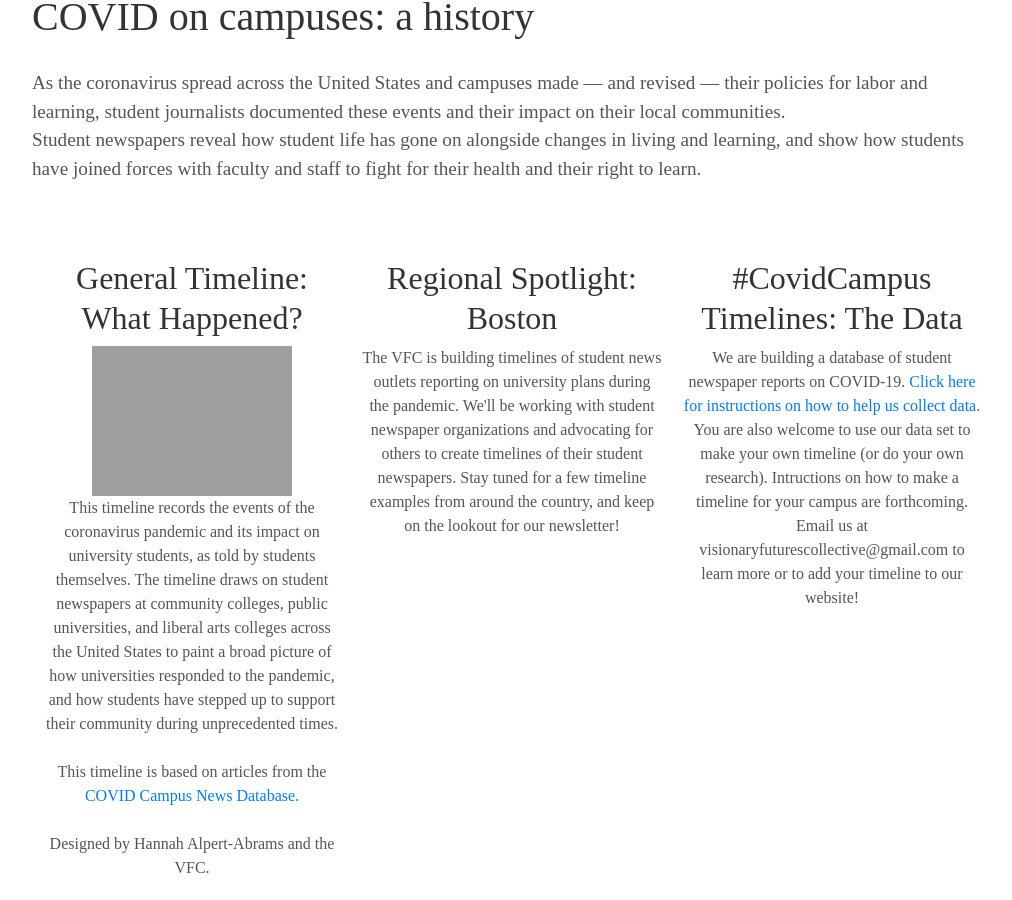
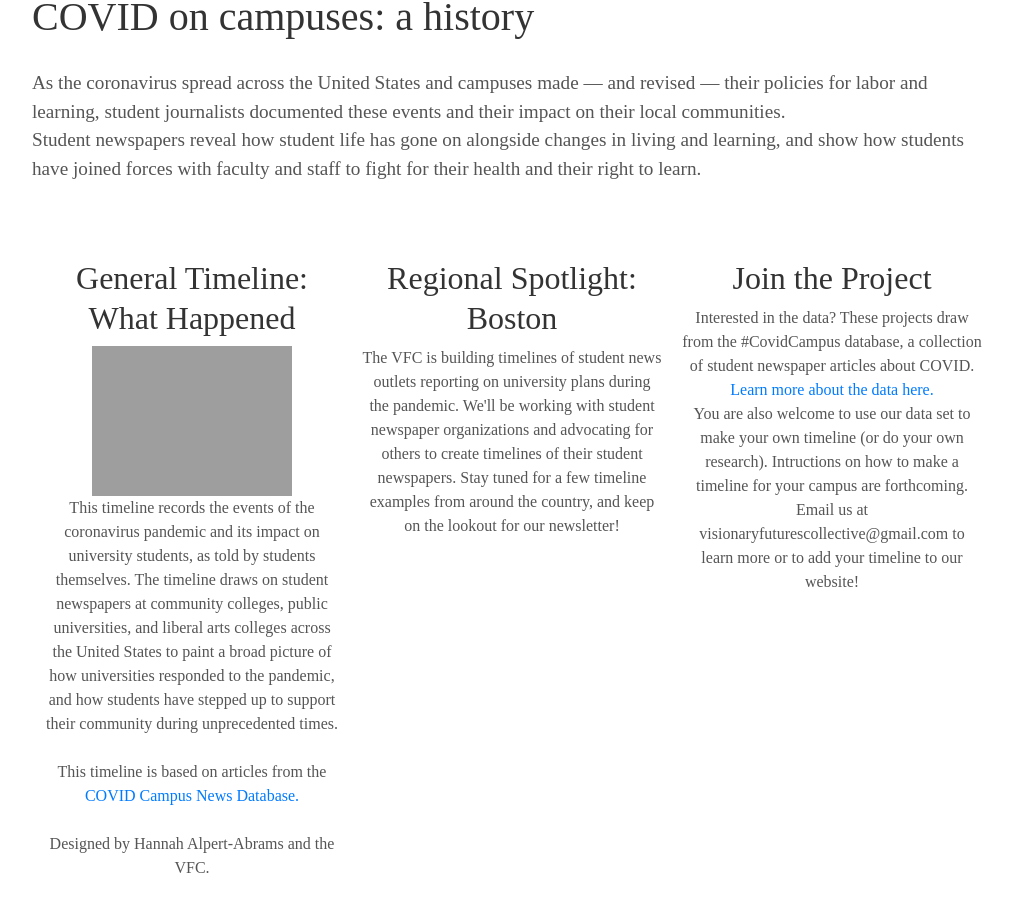
Before and after one commit to visionary-futures-collective/covid19, a Jekyll site: the page built from timeline.md, in a window 1280 px wide and 900 px high, scrolled down 1064 px. Shown: the whole window, without its empty margins (128-1140 px from the left). Built offline with Jekyll 4.4.1, drawn with Linux system fonts in a browser that asks for light colours; some web fonts are replaced.

Commit message:
updating text

```diff
--- a/timeline.md
+++ b/timeline.md
@@ -9,19 +9,19 @@ Student newspapers reveal how student life has gone on alongside changes in livi
 
 <div class="user">
   <div class="tech">
-    <h2>General Timeline: What Happened?</h2>
+    <h2>General Timeline:<br> What Happened</h2>
     	<p><a href="https://cdn.knightlab.com/libs/timeline3/latest/embed/index.html?source=12Q9u23GJuYgKOqNtnYbdhWGmXkdx-Um-Xx05Xj_rVgY&font=Default&lang=en&start_at_end=false&initial_zoom=2&height=650"><img src="https://visionary-futures-collective.github.io/covid19/img/vfc.timeline.wh.png" alt="CovidCampus timeline screenshot" height="150"></a></p>
     	<p>This timeline records the events of the coronavirus pandemic and its impact on university students, as told by students themselves. The timeline draws on student newspapers at community colleges, public universities, and liberal arts colleges across the United States to paint a broad picture of how universities responded to the pandemic, and how students have stepped up to support their community during unprecedented times.<br><br>
     	This timeline is based on articles from the <a href="https://docs.google.com/document/d/1R9XvbssNDxQ1xV8xWM83mjrf-BIRWuGfvCpm5dB-UzA/edit?usp=sharing"> COVID Campus News Database.</a> <br><br>
     	Designed by Hannah Alpert-Abrams and the VFC. </p>
   </div>
   <div class="tech">
-    <h2>Regional Spotlight: Boston</h2>
+    <h2>Regional Spotlight:<br> Boston</h2>
     <p>The VFC is building timelines of student news outlets reporting on university plans during the pandemic. We'll be working with student newspaper organizations and advocating for others to create timelines of their student newspapers. Stay tuned for a few timeline examples from around the country, and keep on the lookout for our newsletter!</p>
   </div>
   <div class="tech">
-    <h2>#CovidCampus Timelines: The Data</h2>
-	<p>We are building a database of student newspaper reports on COVID-19. <a href="https://docs.google.com/document/d/1R9XvbssNDxQ1xV8xWM83mjrf-BIRWuGfvCpm5dB-UzA/edit">Click here for instructions on how to help us collect data</a>. <br>
+    <h2>Join the Project</h2>
+    <p>Interested in the data? These projects draw from the #CovidCampus database, a collection of student newspaper articles about COVID. <a href="https://docs.google.com/document/d/1R9XvbssNDxQ1xV8xWM83mjrf-BIRWuGfvCpm5dB-UzA/edit?usp=sharing"> Learn more about the data here.</a><br>
 	You are also welcome to use our data set to make your own timeline (or do your own research). Intructions on how to make a timeline for your campus are forthcoming. Email us at visionaryfuturescollective@gmail.com to learn more or to add your timeline to our website!</p>
   </div>
 </div>
```
